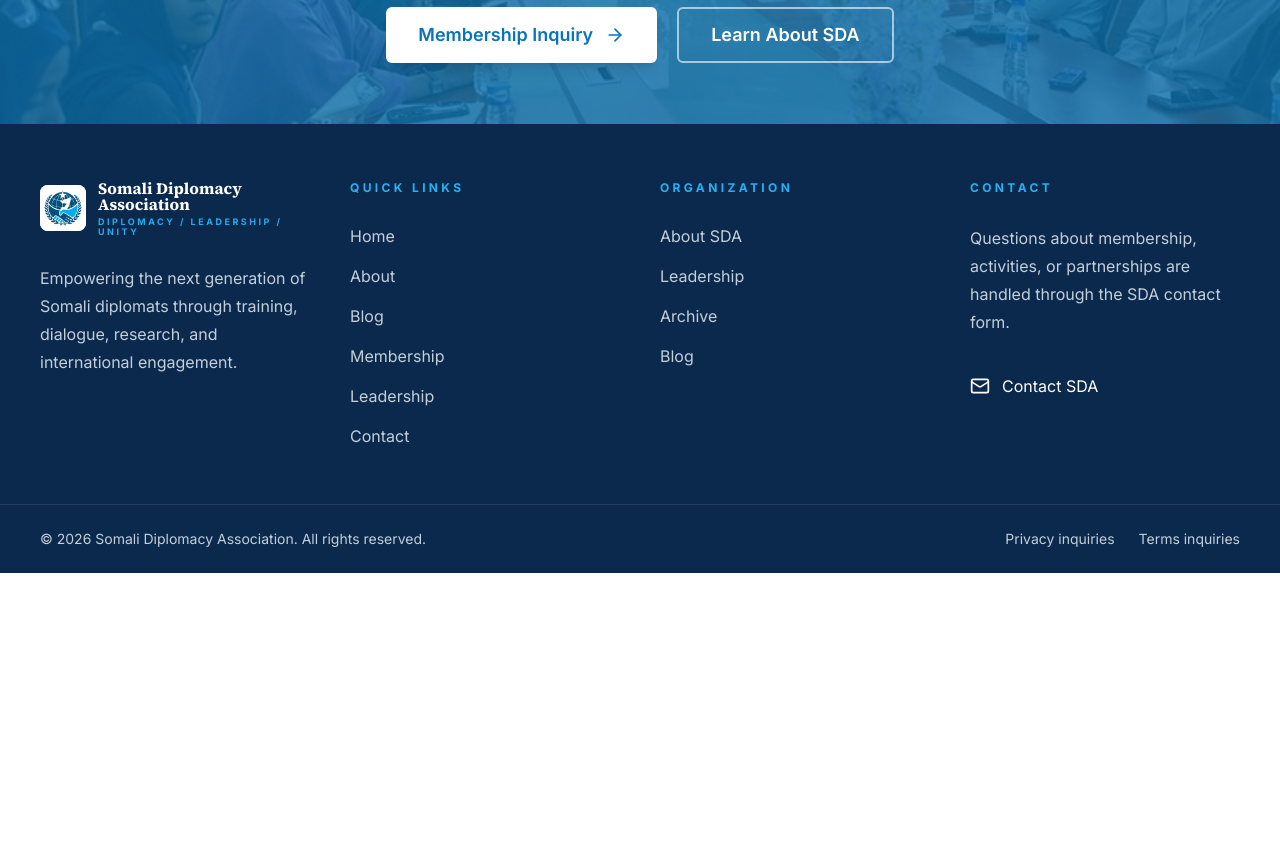
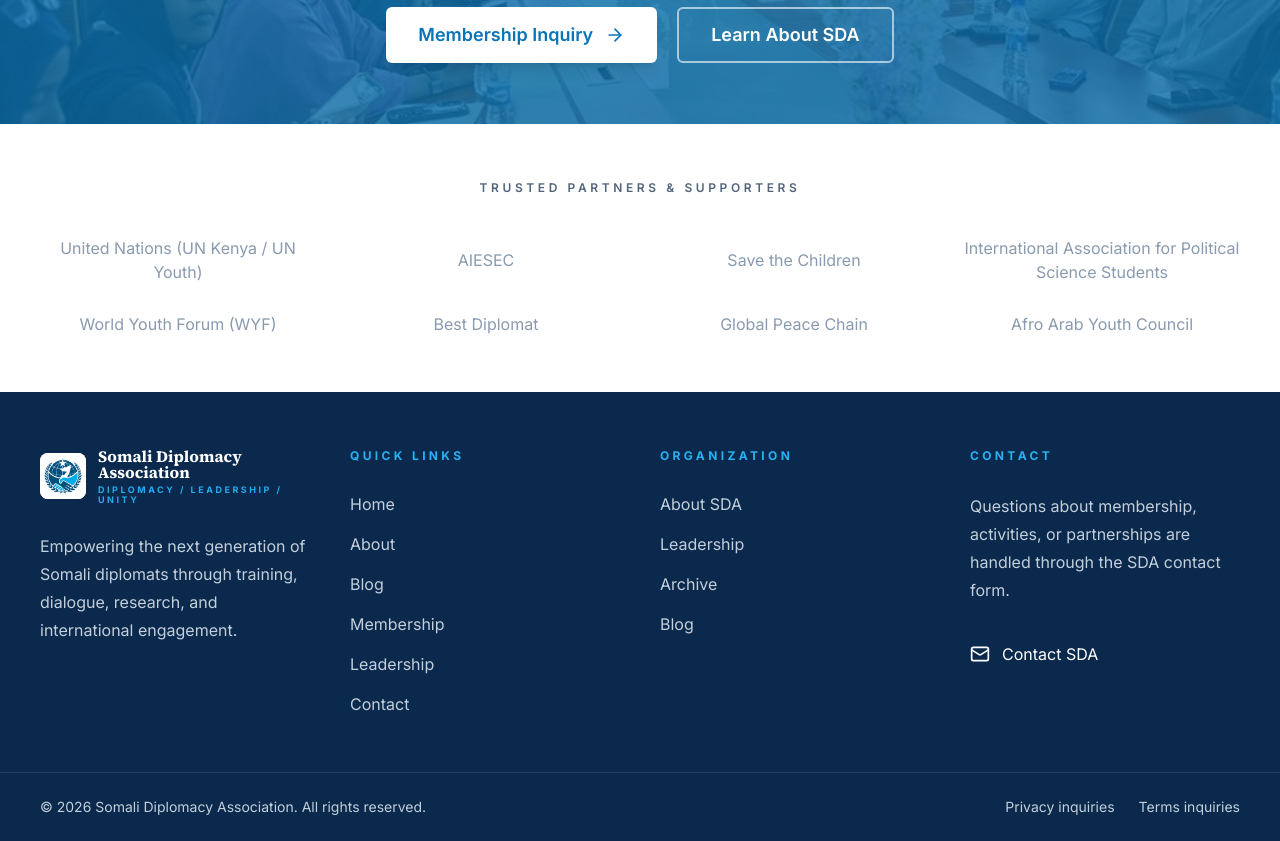
Before and after one commit to diini9268-code/SDA, a Next.js app: page / in a window 1280 px wide. Shown: the part 2610-3451 px from the top of the page. Before the commit the page ends 3183 px from the top, so only its background shows below. Built offline with nearby package versions, Linux system fonts and the light colour scheme; no server answers; the database is empty.

Commit message:
Add trusted partners to homepage

```diff
--- a/app/page.tsx
+++ b/app/page.tsx
@@ -52,6 +52,17 @@
     description: officialValues.join(", ") + ".",
     icon: HeartHandshake,
   },
+];
+
+const trustedPartners = [
+  "United Nations (UN Kenya / UN Youth)",
+  "AIESEC",
+  "Save the Children",
+  "International Association for Political Science Students",
+  "World Youth Forum (WYF)",
+  "Best Diplomat",
+  "Global Peace Chain",
+  "Afro Arab Youth Council",
 ];
 
 async function getHomeData() {
@@ -408,6 +419,30 @@
             </div>
           </div>
         </section>
+
+        <section
+          aria-labelledby="trusted-partners-heading"
+          className="bg-white py-16 xl:py-14"
+        >
+          <div className="mx-auto max-w-[1600px] px-5 text-center md:px-10 xl:px-10">
+            <h2
+              id="trusted-partners-heading"
+              className="text-xs font-semibold uppercase tracking-[0.3em] text-[#52657c]"
+            >
+              Trusted Partners &amp; Supporters
+            </h2>
+            <ul className="mt-10 grid items-center gap-x-8 gap-y-7 sm:grid-cols-2 lg:grid-cols-4 2xl:grid-cols-8">
+              {trustedPartners.map((partner) => (
+                <li
+                  key={partner}
+                  className="text-[16px] leading-6 text-[#8a9aaf]"
+                >
+                  {partner}
+                </li>
+              ))}
+            </ul>
+          </div>
+        </section>
       </main>
 
       <footer className="bg-[#0a294d] text-[#c3cfda]">
```
